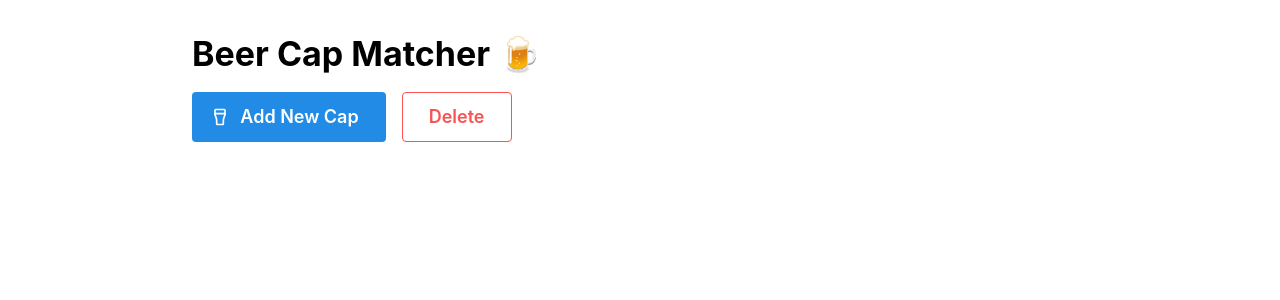
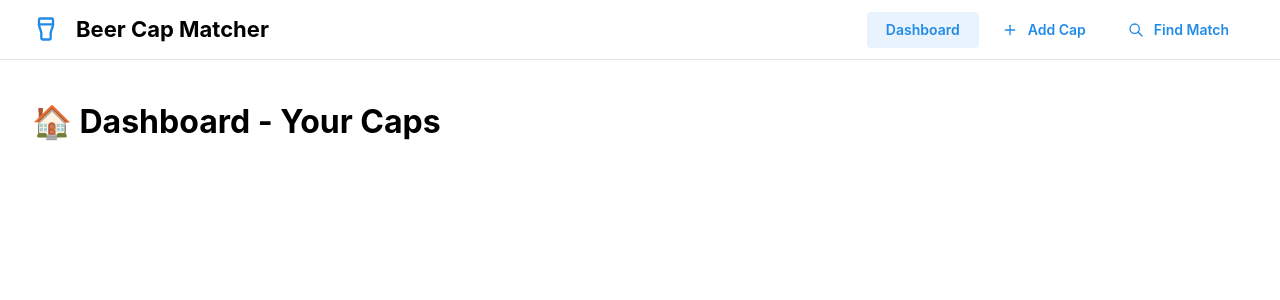
Before and after one commit to Exoodes/beer-cap-frontend, a React (Vite) app: page / in a window 1280 px wide. Shown: the top 300 px of the page. Built offline with nearby package versions, Linux system fonts and the light colour scheme.

Commit message:
feat: Refactor app structure with routing and layout components for improved navigation

```diff
--- a/src/App.tsx
+++ b/src/App.tsx
@@ -1,28 +1,21 @@
-import { Button, Container, Group, Title } from "@mantine/core";
-import { IconBeer } from "@tabler/icons-react";
+import { BrowserRouter, Route, Routes } from "react-router-dom";
+import { Layout } from "./components/Layout";
+
+const DashboardPlaceholder = () => <h1>🏠 Dashboard - Your Caps</h1>;
+const AddCapPlaceholder = () => <h1>➕ Add New Cap Page</h1>;
+const MatcherPlaceholder = () => <h1>🔍 Matcher - Find Similar Caps</h1>;
 
 function App() {
   return (
-    <Container p="xl">
-      <Title order={1} mb="md">
-        Beer Cap Matcher 🍺
-      </Title>
-
-      <Group>
-        <Button
-          color="blue"
-          size="lg"
-          leftSection={<IconBeer size={20} />}
-          onClick={() => alert("It works!")}
-        >
-          Add New Cap
-        </Button>
-
-        <Button variant="outline" size="lg" color="red">
-          Delete
-        </Button>
-      </Group>
-    </Container>
+    <BrowserRouter>
+      <Routes>
+        <Route element={<Layout />}>
+          <Route path="/" element={<DashboardPlaceholder />} />
+          <Route path="/add" element={<AddCapPlaceholder />} />
+          <Route path="/match" element={<MatcherPlaceholder />} />
+        </Route>
+      </Routes>
+    </BrowserRouter>
   );
 }
 
--- /dev/null
+++ b/src/components/Layout.tsx
@@ -0,0 +1,107 @@
+import {
+  AppShell,
+  Burger,
+  Button,
+  Container,
+  Group,
+  Title,
+} from "@mantine/core";
+import { useDisclosure } from "@mantine/hooks";
+import { IconBeer, IconPlus, IconSearch } from "@tabler/icons-react";
+import { Link, Outlet, useLocation } from "react-router-dom";
+
+export function Layout() {
+  const [opened, { toggle }] = useDisclosure();
+  const location = useLocation();
+
+  const isActive = (path: string) => location.pathname === path;
+
+  return (
+    <AppShell
+      header={{ height: 60 }}
+      navbar={{
+        width: 300,
+        breakpoint: "sm",
+        collapsed: { mobile: !opened, desktop: true },
+      }}
+      padding="md"
+    >
+      <AppShell.Header>
+        <Container size="xl" h="100%">
+          <Group h="100%" px="md" justify="space-between">
+            {/* 1. Logo Area */}
+            <Group>
+              <Burger
+                opened={opened}
+                onClick={toggle}
+                hiddenFrom="sm"
+                size="sm"
+              />
+              <IconBeer size={28} color="#228be6" />
+              <Title order={3}>Beer Cap Matcher</Title>
+            </Group>
+
+            {/* 2. Desktop Navigation (Hidden on Mobile) */}
+            <Group gap="xs" visibleFrom="sm">
+              <Button
+                component={Link}
+                to="/"
+                variant={isActive("/") ? "light" : "subtle"}
+              >
+                Dashboard
+              </Button>
+              <Button
+                component={Link}
+                to="/add"
+                variant={isActive("/add") ? "light" : "subtle"}
+                leftSection={<IconPlus size={16} />}
+              >
+                Add Cap
+              </Button>
+              <Button
+                component={Link}
+                to="/match"
+                variant={isActive("/match") ? "light" : "subtle"}
+                leftSection={<IconSearch size={16} />}
+              >
+                Find Match
+              </Button>
+            </Group>
+          </Group>
+        </Container>
+      </AppShell.Header>
+
+      {/* 3. Mobile Navigation Drawer (Hidden on Desktop) */}
+      <AppShell.Navbar p="md">
+        <Button
+          component={Link}
+          to="/"
+          variant="subtle"
+          onClick={toggle}
+          mb="xs"
+        >
+          Dashboard
+        </Button>
+        <Button
+          component={Link}
+          to="/add"
+          variant="subtle"
+          onClick={toggle}
+          mb="xs"
+        >
+          Add Cap
+        </Button>
+        <Button component={Link} to="/match" variant="subtle" onClick={toggle}>
+          Find Match
+        </Button>
+      </AppShell.Navbar>
+
+      {/* 4. The Content Area */}
+      <AppShell.Main>
+        <Container size="xl">
+          <Outlet />
+        </Container>
+      </AppShell.Main>
+    </AppShell>
+  );
+}
```
